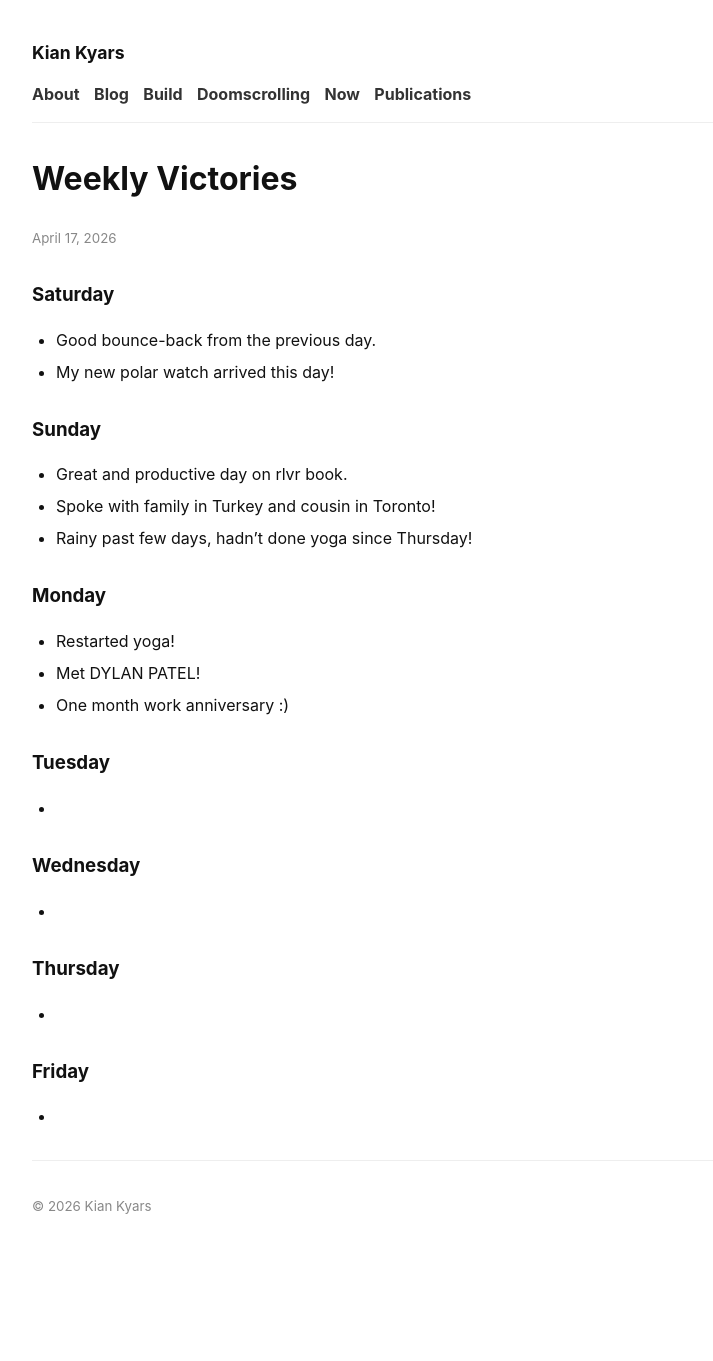
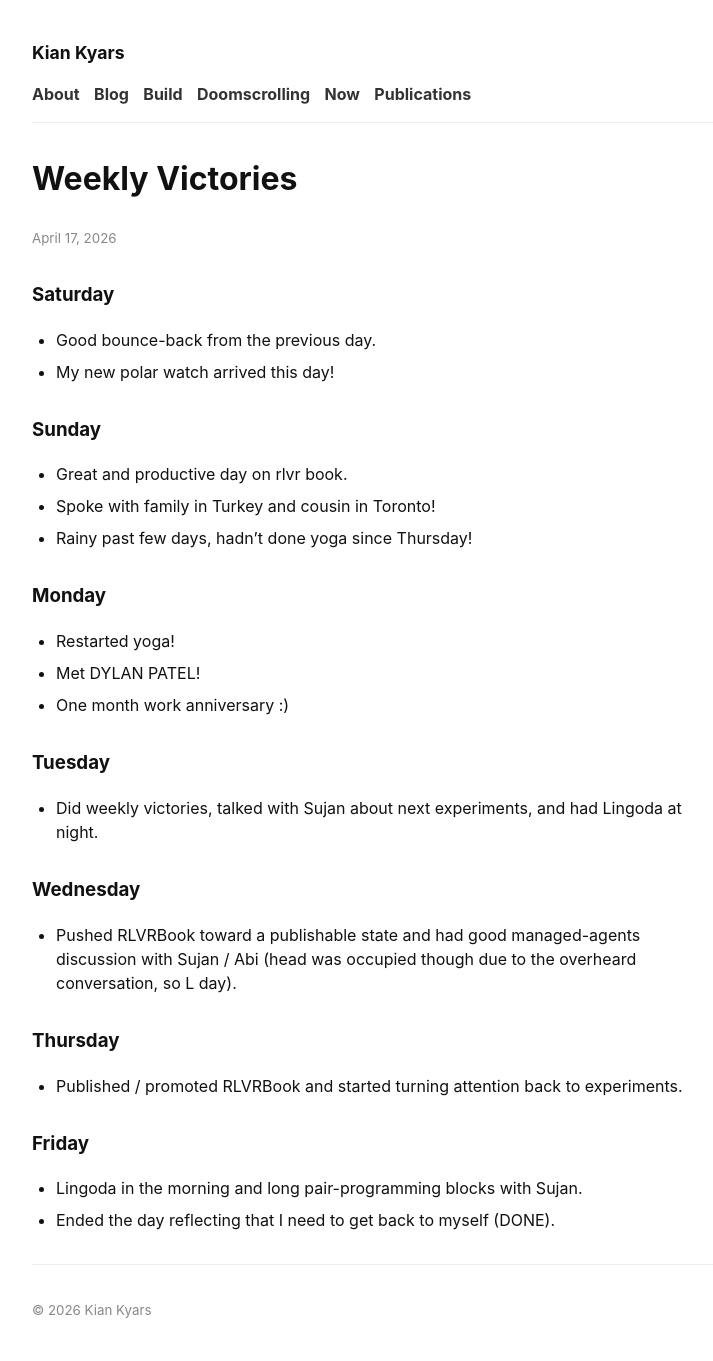
Before and after one commit to kiankyars/kiankyars.github.io, a Jekyll site: the page built from _posts/weekly-victories/2026-04-17-weekly-victories.md, in a window 1280 px wide. Shown: the whole page, without its empty margins (262-975 px from the left). Built offline with Jekyll 4.4.1, drawn with Linux system fonts in a browser that asks for light colours; before the commit the page ends 1257 px from its top, so only the background shows below that.

Commit message:
weekly vics ferda

```diff
--- a/_posts/weekly-victories/2026-04-17-weekly-victories.md
+++ b/_posts/weekly-victories/2026-04-17-weekly-victories.md
@@ -24,16 +24,17 @@ categories: reflection
 
 ### Tuesday
 
--
+- Did weekly victories, talked with Sujan about next experiments, and had Lingoda at night.
 
 ### Wednesday
 
--
+- Pushed RLVRBook toward a publishable state and had good managed-agents discussion with Sujan / Abi (head was occupied though due to the overheard conversation, so L day).
 
 ### Thursday
 
--
+- Published / promoted RLVRBook and started turning attention back to experiments.
 
 ### Friday
 
--
+- Lingoda in the morning and long pair-programming blocks with Sujan.
+- Ended the day reflecting that I need to get back to myself (DONE).
```
Also changed, not shown: _posts/weekly-victories/2026-04-24-weekly-victories.md (added, +35 -0 lines), index.md (+0 -1 lines).
